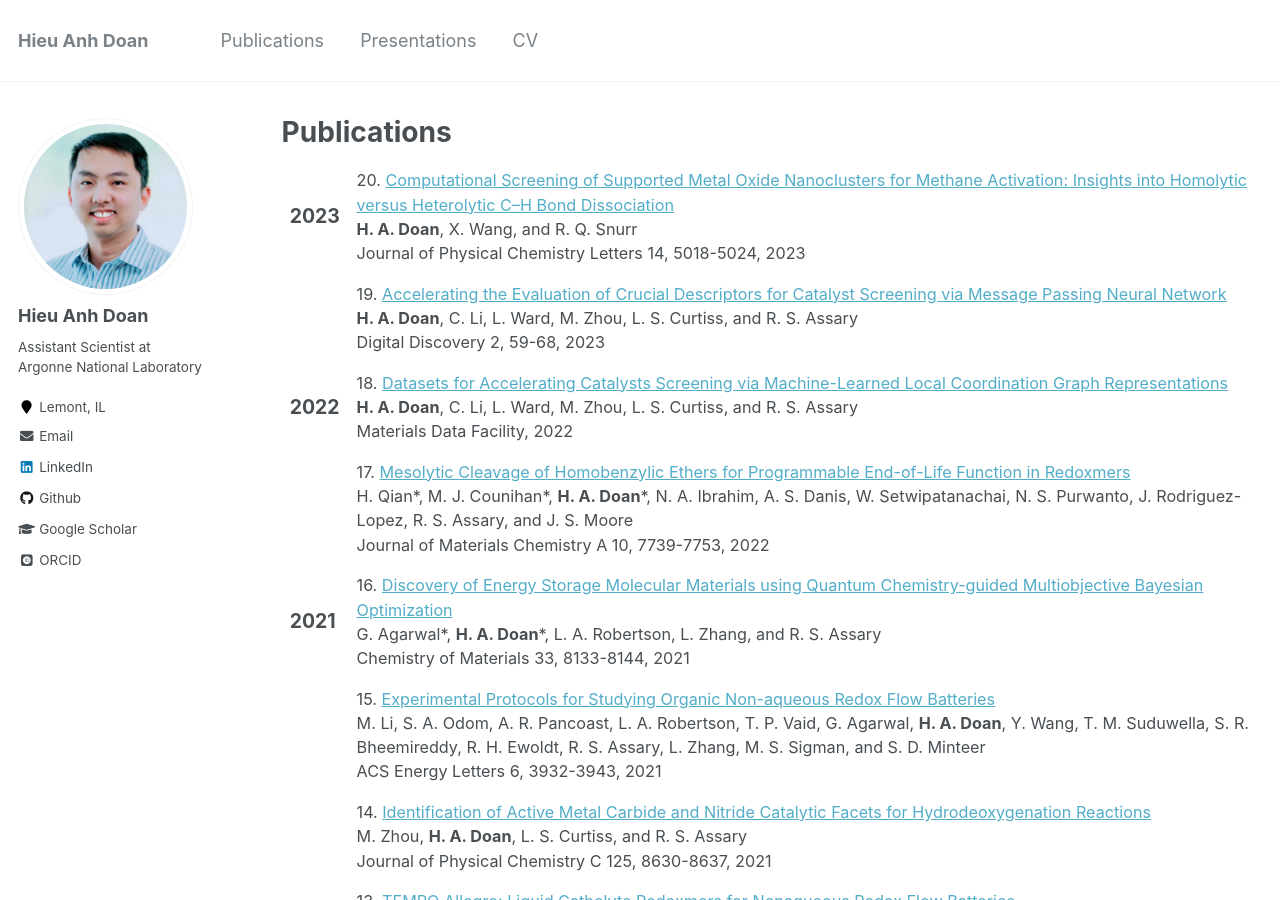
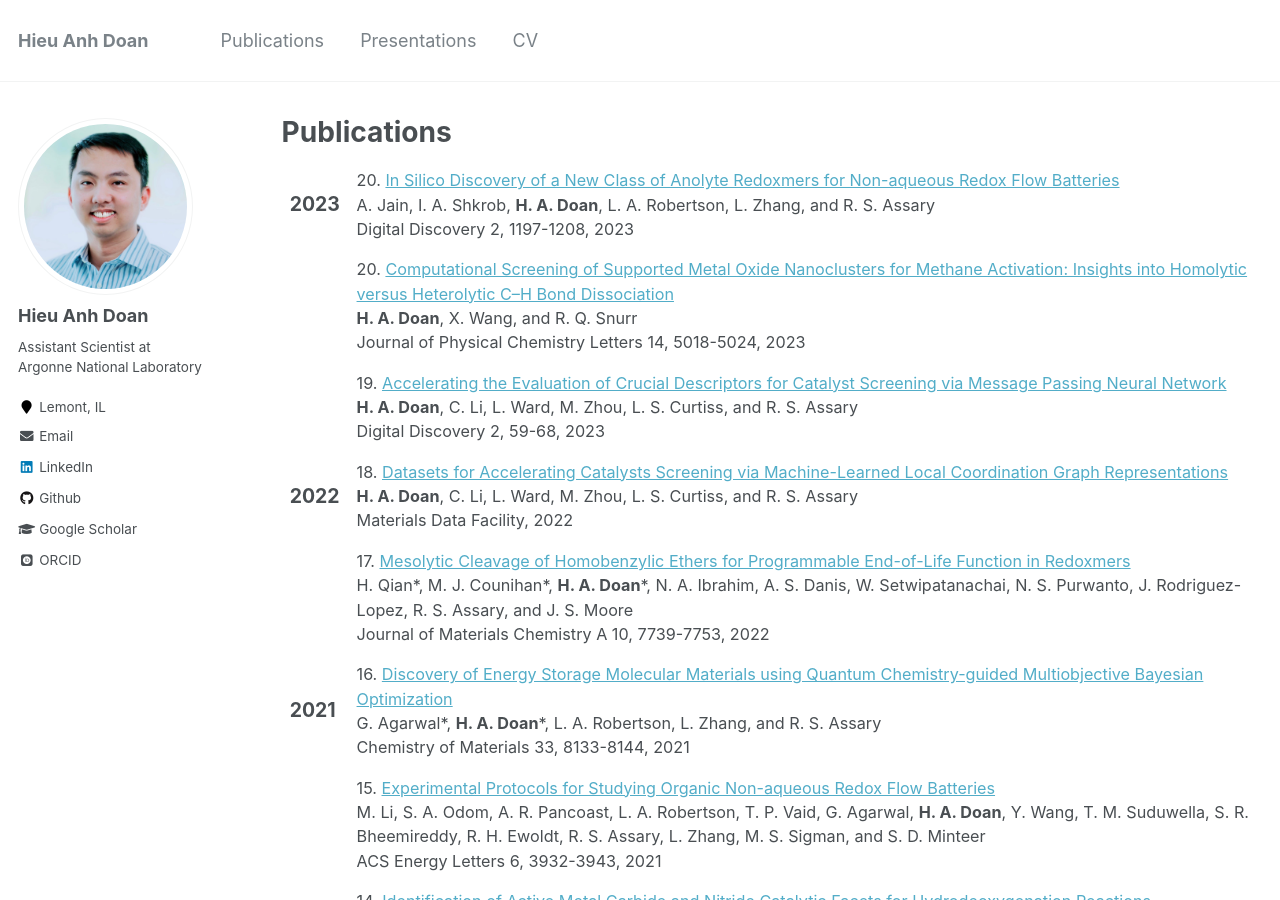
Before and after one commit to hieuadoan/hieuadoan.github.io, a Jekyll site: the page built from _pages/publications.html, in a window 1280 px wide and 900 px high. Built offline with Jekyll 4.4.1, drawn with Linux system fonts in a browser that asks for light colours; some web fonts are replaced.

Commit message:
Added Akash's paper

```diff
--- a/_pages/publications.html
+++ b/_pages/publications.html
@@ -24,6 +24,25 @@ author_profile: true
 
 		<td class="publication">
 			<span class="pubtitle">
+				  20. <a href="https://pubs.rsc.org/en/content/articlehtml/2023/DD/D3DD00050H"> In Silico Discovery of a New Class of Anolyte Redoxmers for Non-aqueous Redox Flow Batteries </a>
+			  </span><br />
+			  <span class="authors">
+				  A. Jain, I. A. Shkrob, <b>H. A. Doan</b>, L. A. Robertson, L. Zhang, and R. S. Assary
+			  </span><br />
+			  <span class="venuetype"></span><span class="venue">Digital Discovery 2, 1197-1208, 2023 </span>
+			  <br />
+			  <span class="links">
+			  </span>
+		</td>
+	</tr>
+	<tr>
+		<td>
+			<span class="date">
+
+			</span>
+		</td>
+		<td class="publication">
+			<span class="pubtitle">
 				  20. <a href="https://pubs.acs.org/doi/10.1021/acs.jpclett.3c00863"> Computational Screening of Supported Metal Oxide Nanoclusters for Methane Activation: Insights into Homolytic versus Heterolytic C–H Bond Dissociation </a>
 			  </span><br />
 			  <span class="authors">
@@ -35,7 +54,6 @@ author_profile: true
 			  </span>
 		</td>
 	</tr>
-
 	<tr>
 		<td>
 			<span class="date">
```
